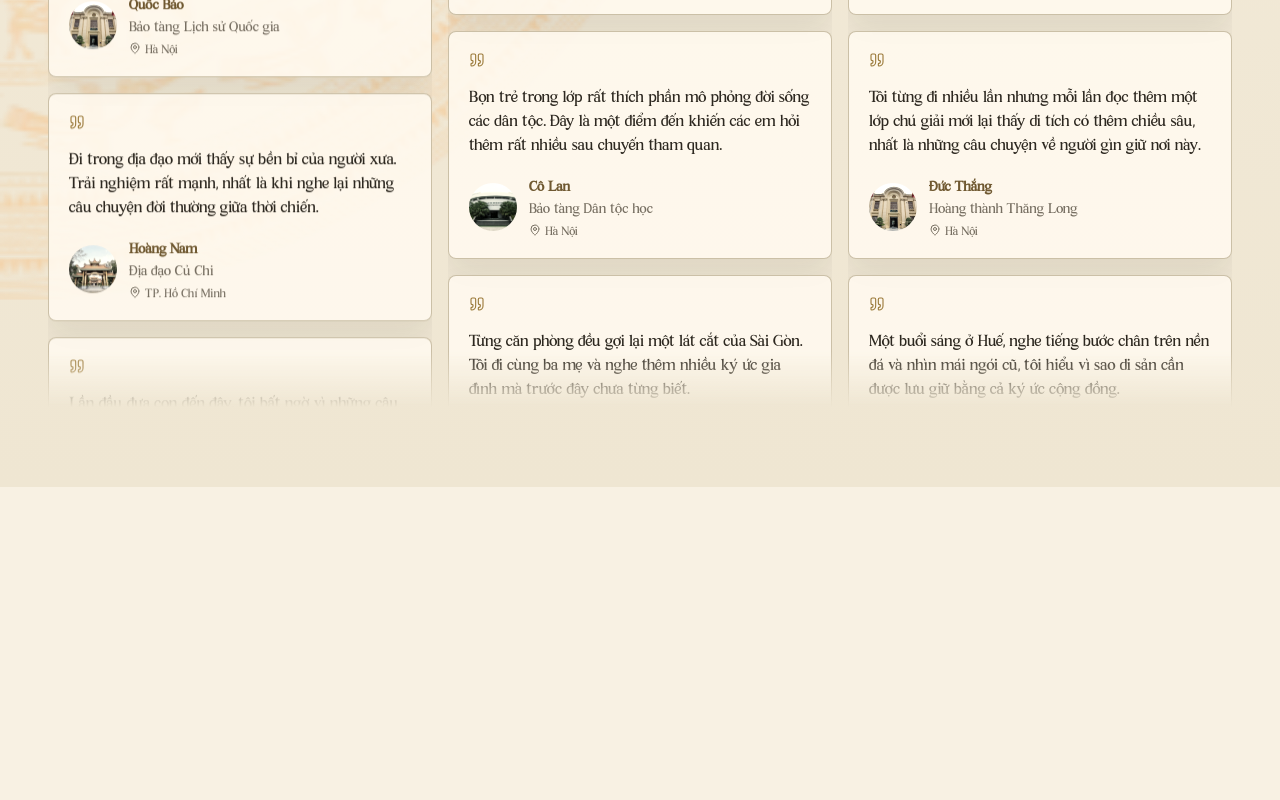
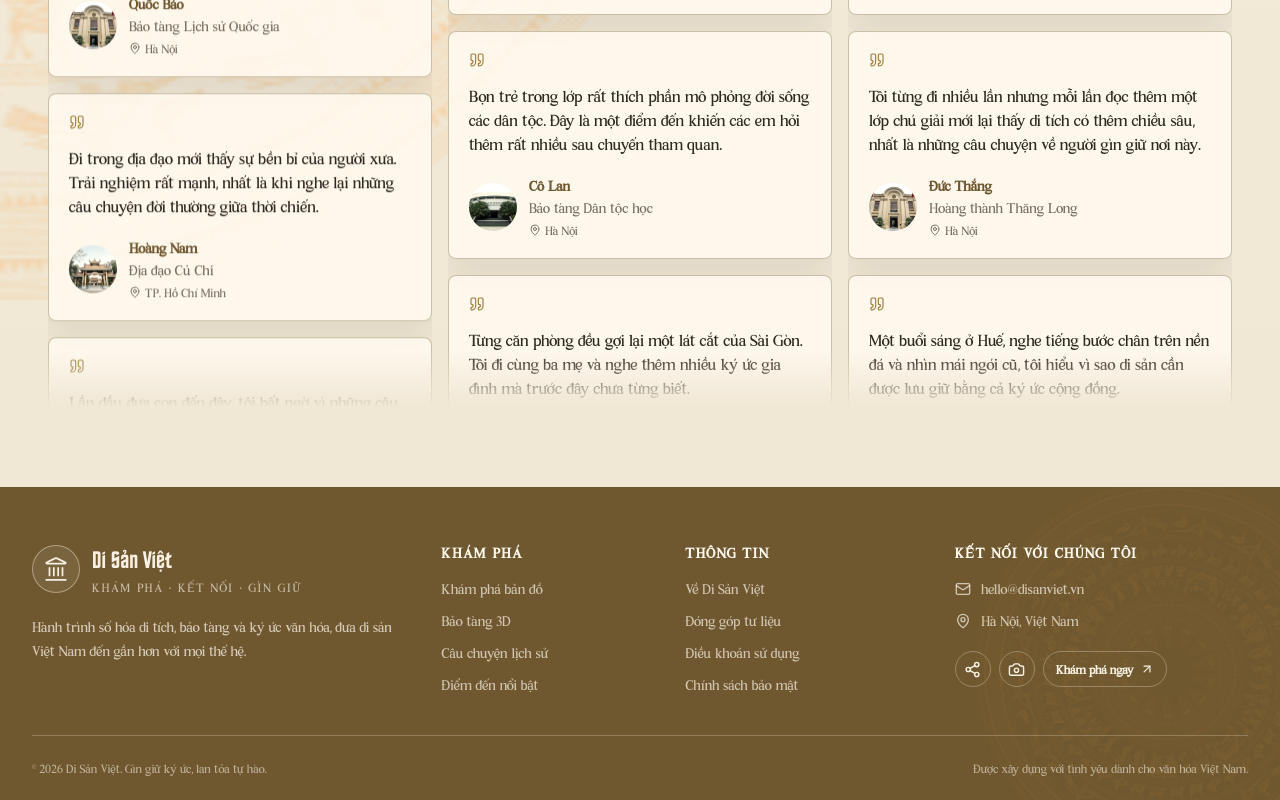
Before and after one commit to HungBil/Di-San-Viet-Nam, a React (Vite) app in the folder frontend/: page / in a window 1280 px wide. Shown: the part 2069-2869 px from the top of the page. Before the commit the page ends 2556 px from the top, so only its background shows below. Built offline with nearby package versions, Linux system fonts and the light colour scheme; no server answers.

Commit message:
feat: add HomeFooter component to the homepage layout

```diff
--- /dev/null
+++ b/frontend/src/components/layout/HomeFooter.tsx
@@ -0,0 +1,101 @@
+import { ArrowUpRight, Camera, Landmark, Mail, MapPin, Share2 } from "lucide-react";
+import { Link } from "react-router-dom";
+
+const exploreLinks = [
+  { label: "Khám phá bản đồ", to: "/map" },
+  { label: "Bảo tàng 3D", to: "/map" },
+  { label: "Câu chuyện lịch sử", to: "/map" },
+  { label: "Điểm đến nổi bật", to: "/map" }
+];
+
+const informationLinks = ["Về Di Sản Việt", "Đóng góp tư liệu", "Điều khoản sử dụng", "Chính sách bảo mật"];
+
+export function HomeFooter() {
+  return (
+    <footer className="relative overflow-hidden bg-[var(--heritage-brown)] text-[var(--heritage-paper-light)]">
+      <div className="heritage-grain pointer-events-none absolute inset-0 opacity-20" aria-hidden="true" />
+      <img
+        className="pointer-events-none absolute -bottom-16 -right-20 w-72 opacity-[0.08] sm:w-96"
+        src="/images/trong-dong.webp"
+        alt=""
+        aria-hidden="true"
+      />
+
+      <div className="relative mx-auto max-w-7xl px-4 pb-6 pt-12 sm:px-6 sm:pt-14 lg:px-8">
+        <div className="grid gap-10 border-b border-[rgba(248,241,227,0.24)] pb-10 md:grid-cols-2 lg:grid-cols-[1.45fr_0.8fr_0.9fr_1.15fr]">
+          <div className="max-w-sm">
+            <Link to="/" className="inline-flex items-center gap-3" aria-label="Di Sản Việt - Trang chủ">
+              <span className="grid h-12 w-12 place-items-center rounded-full border border-[rgba(248,241,227,0.42)] bg-[rgba(248,241,227,0.08)]">
+                <Landmark size={26} strokeWidth={1.6} />
+              </span>
+              <span>
+                <span className="block font-serif text-2xl">Di Sản Việt</span>
+                <span className="mt-1 block text-xs uppercase tracking-[0.14em] text-[rgba(248,241,227,0.66)]">
+                  Khám phá · Kết nối · Gìn giữ
+                </span>
+              </span>
+            </Link>
+            <p className="mt-5 text-sm leading-6 text-[rgba(248,241,227,0.76)]">
+              Hành trình số hóa di tích, bảo tàng và ký ức văn hóa, đưa di sản Việt Nam đến gần hơn với mọi thế hệ.
+            </p>
+          </div>
+
+          <nav aria-label="Khám phá">
+            <h2 className="font-sans text-sm font-semibold uppercase tracking-[0.12em] text-[var(--heritage-white)]">Khám phá</h2>
+            <ul className="mt-4 space-y-3 text-sm text-[rgba(248,241,227,0.72)]">
+              {exploreLinks.map((item) => (
+                <li key={item.label}>
+                  <Link className="transition hover:text-[var(--heritage-white)]" to={item.to}>
+                    {item.label}
+                  </Link>
+                </li>
+              ))}
+            </ul>
+          </nav>
+
+          <nav aria-label="Thông tin">
+            <h2 className="font-sans text-sm font-semibold uppercase tracking-[0.12em] text-[var(--heritage-white)]">Thông tin</h2>
+            <ul className="mt-4 space-y-3 text-sm text-[rgba(248,241,227,0.72)]">
+              {informationLinks.map((item) => (
+                <li key={item}>
+                  <span className="cursor-default transition hover:text-[var(--heritage-white)]">{item}</span>
+                </li>
+              ))}
+            </ul>
+          </nav>
+
+          <div>
+            <h2 className="font-sans text-sm font-semibold uppercase tracking-[0.12em] text-[var(--heritage-white)]">Kết nối với chúng tôi</h2>
+            <div className="mt-4 space-y-3 text-sm text-[rgba(248,241,227,0.72)]">
+              <a className="flex items-start gap-2.5 transition hover:text-[var(--heritage-white)]" href="mailto:hello@disanviet.vn">
+                <Mail className="mt-0.5 flex-none" size={16} />
+                hello@disanviet.vn
+              </a>
+              <p className="flex items-start gap-2.5">
+                <MapPin className="mt-0.5 flex-none" size={16} />
+                Hà Nội, Việt Nam
+              </p>
+            </div>
+            <div className="mt-5 flex gap-2">
+              <a className="grid h-9 w-9 place-items-center rounded-full border border-[rgba(248,241,227,0.3)] transition hover:bg-[rgba(248,241,227,0.12)]" href="https://www.facebook.com" target="_blank" rel="noreferrer" aria-label="Facebook">
+                <Share2 size={17} />
+              </a>
+              <a className="grid h-9 w-9 place-items-center rounded-full border border-[rgba(248,241,227,0.3)] transition hover:bg-[rgba(248,241,227,0.12)]" href="https://www.instagram.com" target="_blank" rel="noreferrer" aria-label="Instagram">
+                <Camera size={17} />
+              </a>
+              <Link className="inline-flex h-9 items-center gap-1.5 rounded-full border border-[rgba(248,241,227,0.3)] px-3 text-xs font-semibold transition hover:bg-[rgba(248,241,227,0.12)]" to="/map">
+                Khám phá ngay
+                <ArrowUpRight size={14} />
+              </Link>
+            </div>
+          </div>
+        </div>
+
+        <div className="flex flex-col gap-2 pt-6 text-xs text-[rgba(248,241,227,0.58)] sm:flex-row sm:items-center sm:justify-between">
+          <p>© 2026 Di Sản Việt. Gìn giữ ký ức, lan tỏa tự hào.</p>
+          <p>Được xây dựng với tình yêu dành cho văn hóa Việt Nam.</p>
+        </div>
+      </div>
+    </footer>
+  );
+}
--- a/frontend/src/routes/HomePage.tsx
+++ b/frontend/src/routes/HomePage.tsx
@@ -13,6 +13,7 @@ import {
 import { FormEvent, useState } from "react";
 import { Link, useNavigate } from "react-router-dom";
 import { CommunityExperiences } from "../components/community/CommunityExperiences";
+import { HomeFooter } from "../components/layout/HomeFooter";
 import { ProvinceGeoJsonMap } from "../components/map/ProvinceGeoJsonMap";
 
 const heroImage = "/images/van-mieu-quoc-tu-giam.webp";
@@ -268,6 +269,7 @@ export function HomePage() {
 
         <CommunityExperiences />
       </div>
+      <HomeFooter />
     </div>
   );
 }
```
